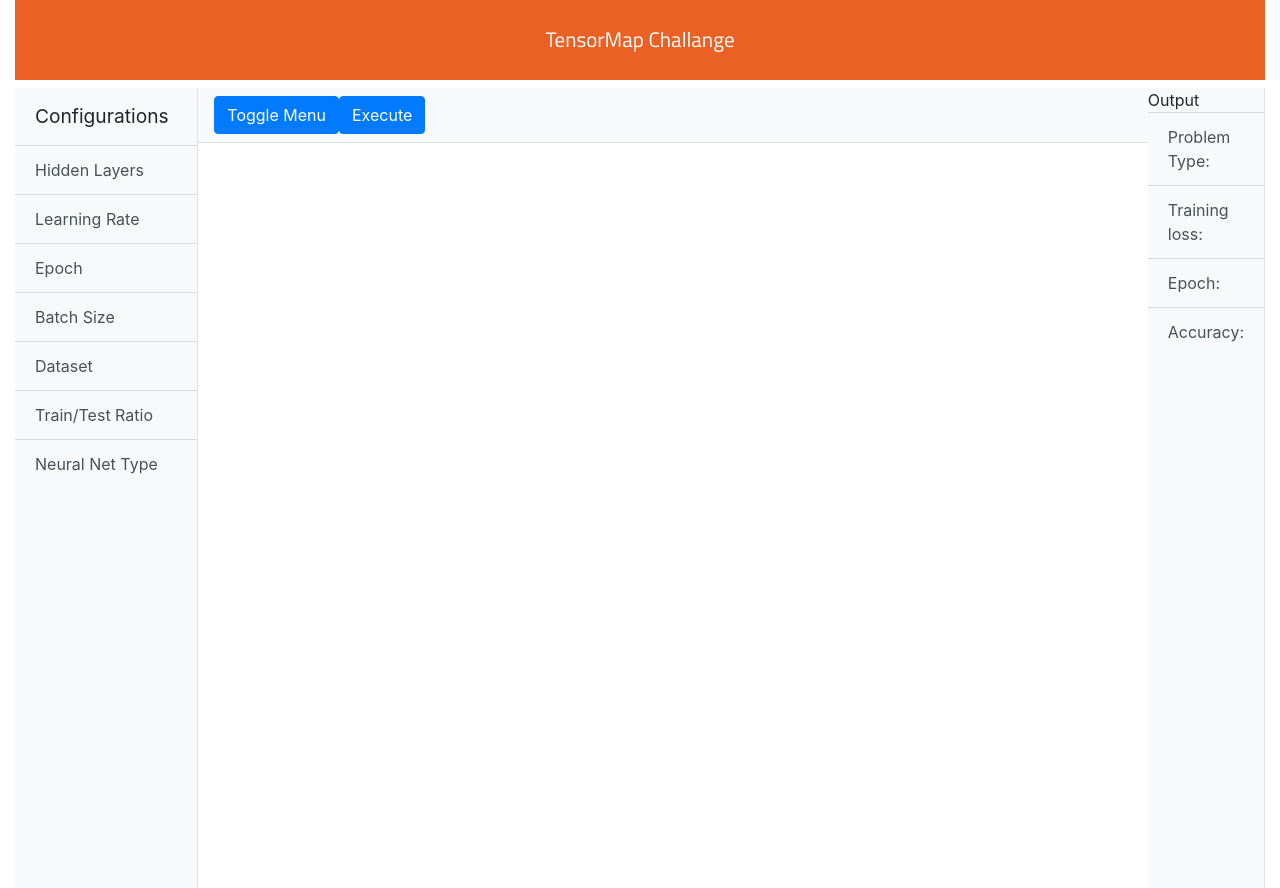
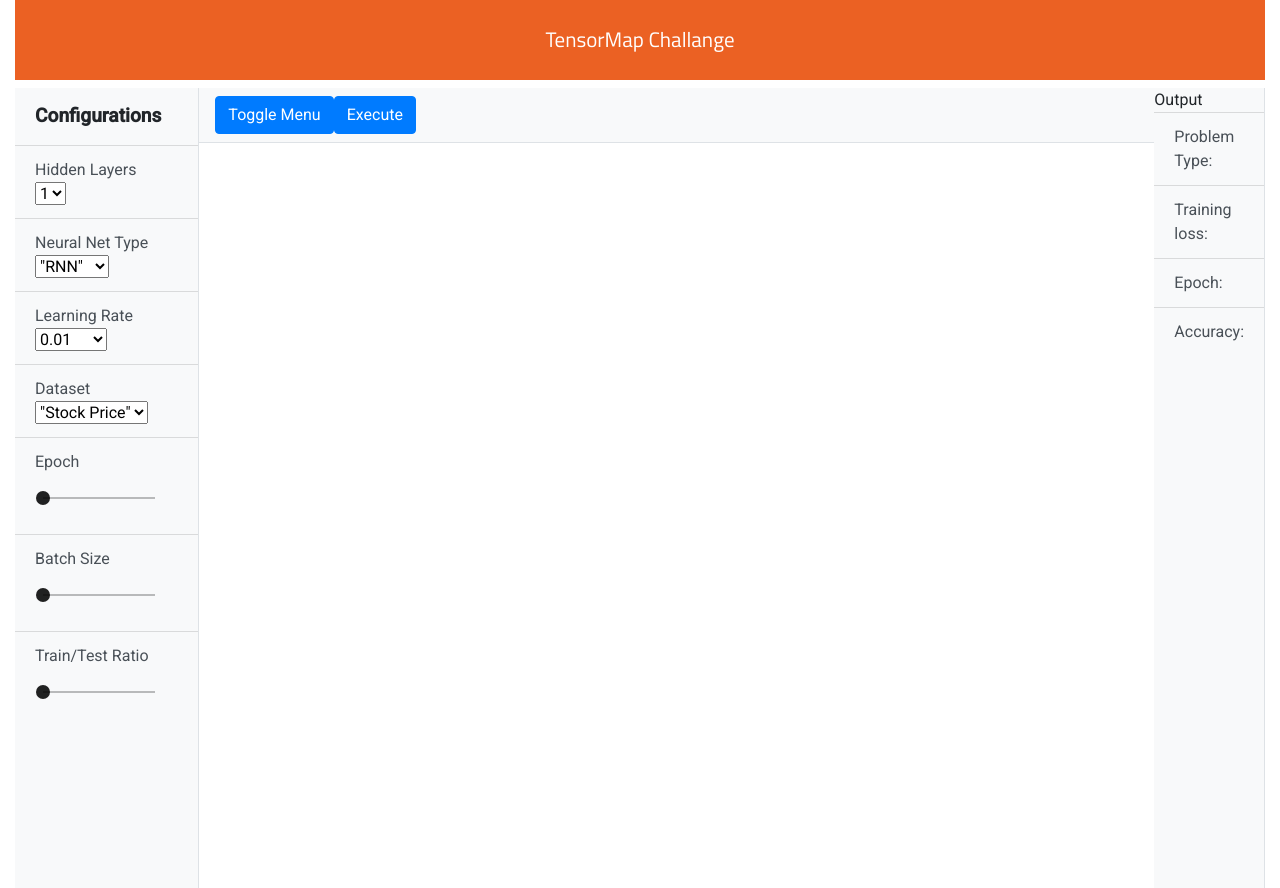
Before and after one commit to suleka96/TensorMap-Challange, an Angular app in the folder tensormap-ui/: page / in a window 1280 px wide. Built offline with nearby package versions, Linux system fonts and the light colour scheme.

Commit message:
Add sidebar controls

```diff
--- a/tensormap-ui/angular.json
+++ b/tensormap-ui/angular.json
@@ -23,6 +23,7 @@
               "src/assets"
             ],
             "styles": [
+              "./node_modules/@angular/material/prebuilt-themes/indigo-pink.css",
               "src/styles.css"
             ],
             "scripts": [],
@@ -80,6 +81,7 @@
             "tsConfig": "src/tsconfig.spec.json",
             "karmaConfig": "src/karma.conf.js",
             "styles": [
+              "./node_modules/@angular/material/prebuilt-themes/indigo-pink.css",
               "src/styles.css"
             ],
             "scripts": [
--- a/tensormap-ui/package.json
+++ b/tensormap-ui/package.json
@@ -11,15 +11,18 @@
   },
   "private": true,
   "dependencies": {
-    "@angular/animations": "~7.2.0",
+    "@angular/animations": "^7.2.10",
+    "@angular/cdk": "^7.3.5",
     "@angular/common": "~7.2.0",
     "@angular/compiler": "~7.2.0",
     "@angular/core": "~7.2.0",
     "@angular/forms": "~7.2.0",
+    "@angular/material": "^7.3.5",
     "@angular/platform-browser": "~7.2.0",
     "@angular/platform-browser-dynamic": "~7.2.0",
     "@angular/router": "~7.2.0",
     "core-js": "^2.5.4",
+    "hammerjs": "^2.0.8",
     "jquery": "^3.3.1",
     "rxjs": "~6.3.3",
     "tslib": "^1.9.0",
--- a/tensormap-ui/src/app/app.module.ts
+++ b/tensormap-ui/src/app/app.module.ts
@@ -4,6 +4,8 @@ import { NgModule } from '@angular/core';
 import { AppRoutingModule } from './app-routing.module';
 import { AppComponent } from './app.component';
 import { SidebarComponent } from './components/sidebar/sidebar.component';
+import { BrowserAnimationsModule } from '@angular/platform-browser/animations';
+import {MatSliderModule} from '@angular/material/slider';
 
 @NgModule({
   declarations: [
@@ -12,7 +14,9 @@ import { SidebarComponent } from './components/sidebar/sidebar.component';
   ],
   imports: [
     BrowserModule,
-    AppRoutingModule
+    AppRoutingModule,
+    BrowserAnimationsModule,
+    MatSliderModule
   ],
   providers: [],
   bootstrap: [AppComponent]
--- a/tensormap-ui/src/app/components/sidebar/sidebar.component.css
+++ b/tensormap-ui/src/app/components/sidebar/sidebar.component.css
@@ -4,6 +4,10 @@
 
   #wrapper{
 
+  }
+
+  #slider{
+    width: 100px;
   }
 
   #sidebar-wrapper {
--- a/tensormap-ui/src/app/components/sidebar/sidebar.component.html
+++ b/tensormap-ui/src/app/components/sidebar/sidebar.component.html
@@ -1,14 +1,62 @@
 <div class="d-flex" id="wrapper" >
   <div class="bg-light border-right" id="sidebar-wrapper">
-  <div class="sidebar-heading">Configurations </div>
+  <div class="sidebar-heading"><b>Configurations</b></div>
       <div class="list-group list-group-flush">
-          <a href="#" class="list-group-item list-group-item-action bg-light">Hidden Layers</a>
-          <a href="#" class="list-group-item list-group-item-action bg-light">Learning Rate</a>
-          <a href="#" class="list-group-item list-group-item-action bg-light">Epoch</a>
-          <a href="#" class="list-group-item list-group-item-action bg-light">Batch Size</a>
-          <a href="#" class="list-group-item list-group-item-action bg-light">Dataset</a>
-          <a href="#" class="list-group-item list-group-item-action bg-light">Train/Test Ratio</a>
-          <a href="#" class="list-group-item list-group-item-action bg-light">Neural Net Type</a>
+          <a href="#" class="list-group-item list-group-item-action bg-light">Hidden Layers<br>
+              <select (change)="selecHiddenLayers($event.target.value);">
+                  <option value=1>1</option>
+                  <option value=2>2</option>
+                  <option value=3>3</option>
+              </select>
+          </a>
+          <a href="#" class="list-group-item list-group-item-action bg-light">Neural Net Type<br>
+            <select (change)="selectNNType($event.target.value)">
+                <option value="RNN">"RNN"</option>
+                <option value="LSTM">"LSTM"</option>
+            </select>
+          </a>
+          <a href="#" class="list-group-item list-group-item-action bg-light">Learning Rate<br>
+              <select (change)="selecLearningRate($event.target.value)">
+                  <option value=0.01>0.01</option>
+                  <option value=0.001>0.001</option>
+                  <option value=0.0001>0.0001</option>
+                  <option value=0.05>0.05</option>
+              </select>
+          </a>
+          <a href="#" class="list-group-item list-group-item-action bg-light">Dataset<br>
+            <select (change)="selectDataset($event.target.value)">
+                <option value="Stock Price">"Stock Price"</option>
+                <option value="Enron">"Enron"</option>
+            </select>
+        </a>
+          <a href="#" class="list-group-item list-group-item-action bg-light">Epoch<br>
+              <mat-slider id="slider"
+              thumbLabel
+              [displayWith]="formatLabel"
+              tickInterval="100"
+              min="10"
+              max="500"
+              (input)="selectEpoch($event)"></mat-slider>
+          </a>
+          <a href="#" class="list-group-item list-group-item-action bg-light">Batch Size<br>
+              <mat-slider id="slider"
+              thumbLabel
+              [displayWith]="formatLabel"
+              tickInterval="10"
+              min="1"
+              max="30"
+              (input)="selectBatchSize($event)"></mat-slider>
+          </a>
+          <a href="#" class="list-group-item list-group-item-action bg-light">Train/Test Ratio
+            <br>
+            <mat-slider id="slider"
+              thumbLabel
+              [displayWith]="formatLabel"
+              tickInterval="10"
+              min="10"
+              max="90"
+              (input)="selectTrainTestRatio($event)"></mat-slider>
+          </a>
 
       </div>
   </div>
@@ -25,11 +73,12 @@
     <div class="sidebar-heading">Output </div>
         <div class="list-group list-group-flush">
             <a href="#" class="list-group-item list-group-item-action bg-light">Problem Type:</a>
+
             <a href="#" class="list-group-item list-group-item-action bg-light">Training loss:</a>
             <a href="#" class="list-group-item list-group-item-action bg-light">Epoch:</a>
             <a href="#" class="list-group-item list-group-item-action bg-light">Accuracy:</a>
 
         </div>
-    </div>
+
 
 </div>
--- a/tensormap-ui/src/app/components/sidebar/sidebar.component.ts
+++ b/tensormap-ui/src/app/components/sidebar/sidebar.component.ts
@@ -1,4 +1,5 @@
 import { Component, OnInit } from '@angular/core';
+
 
 declare var $:any;
 
@@ -9,7 +10,16 @@ declare var $:any;
 })
 export class SidebarComponent implements OnInit {
 
+  hiddenlayer: number;
+  learningRate: number;
+  epoch: number;
+  dataset: string;
+  neuralNetType: string;
+  trainTestRatio: number
+  batchSize: number
+
   constructor() { }
+
 
   ngOnInit() {
     $("#menu-toggle").click(function(e) {
@@ -18,4 +28,27 @@ export class SidebarComponent implements OnInit {
     });
   }
 
+
+  selecHiddenLayers(val: any) {
+    this.hiddenlayer=val
+  }
+  selecLearningRate(val: any) {
+    this.learningRate=val
+  }
+  selectEpoch(event: any){
+    this.epoch=event.value
+  }
+  selectDataset(val: any){
+    this.dataset=val
+  }
+  selectNNType(val: any){
+    this.neuralNetType=val
+  }
+  selectTrainTestRatio(event: any){
+    this.trainTestRatio = event.value
+  }
+  selectBatchSize(event:any){
+    this.batchSize = event.value
+  }
+
 }
--- a/tensormap-ui/src/index.html
+++ b/tensormap-ui/src/index.html
@@ -9,6 +9,8 @@
   <link rel="stylesheet" href="https://stackpath.bootstrapcdn.com/bootstrap/4.3.1/css/bootstrap.min.css" integrity="sha384-ggOyR0iXCbMQv3Xipma34MD+dH/1fQ784/j6cY/iJTQUOhcWr7x9JvoRxT2MZw1T" crossorigin="anonymous">
   <link href="https://fonts.googleapis.com/css?family=Titillium+Web" rel="stylesheet">
   <link rel="icon" type="image/x-icon" href="favicon.ico">
+  <link href="https://fonts.googleapis.com/css?family=Roboto:300,400,500" rel="stylesheet">
+  <link href="https://fonts.googleapis.com/icon?family=Material+Icons" rel="stylesheet">
 </head>
 <body>
   <app-root></app-root>
--- a/tensormap-ui/src/main.ts
+++ b/tensormap-ui/src/main.ts
@@ -1,3 +1,4 @@
+import 'hammerjs';
 import { enableProdMode } from '@angular/core';
 import { platformBrowserDynamic } from '@angular/platform-browser-dynamic';
 
--- a/tensormap-ui/src/styles.css
+++ b/tensormap-ui/src/styles.css
@@ -1 +1,4 @@
 /* You can add global styles to this file, and also import other style files */
+
+html, body { height: 100%; }
+body { margin: 0; font-family: Roboto, "Helvetica Neue", sans-serif; }
```
Also changed, not shown: 1 other file (tests, documents, lock files or other folders).
